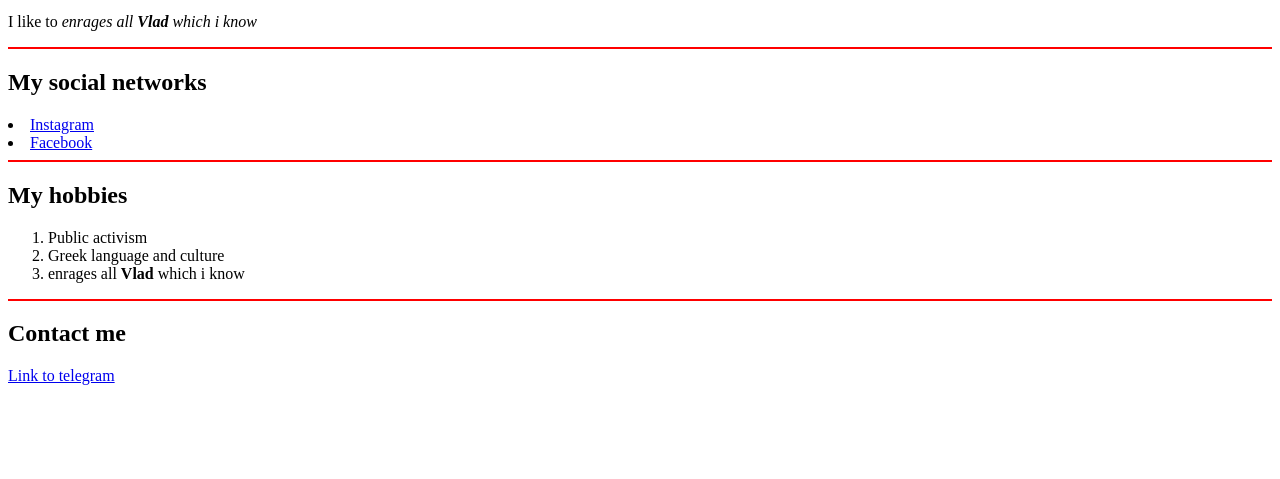
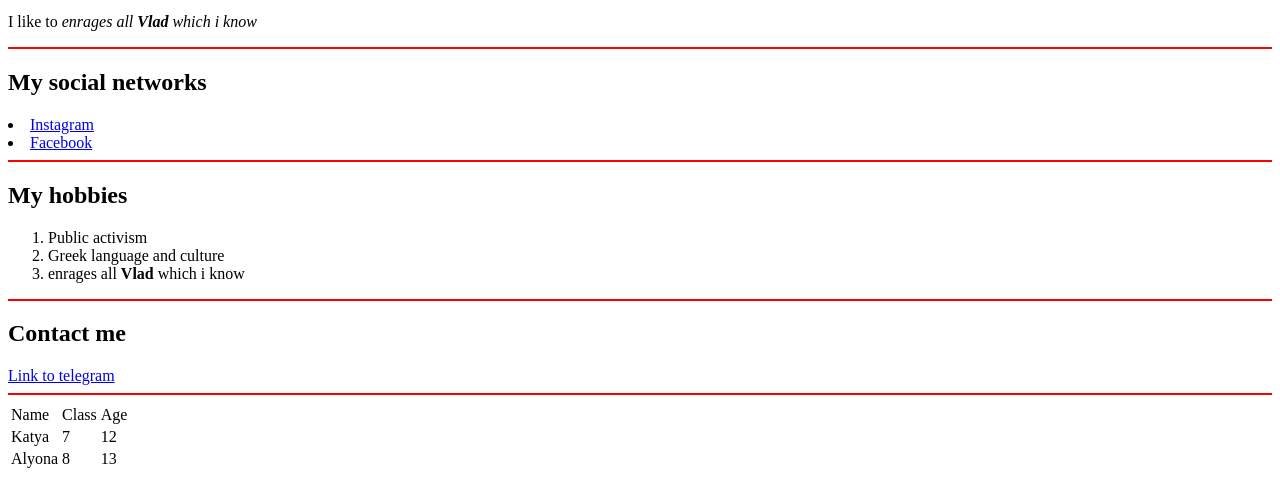
Before and after one commit to bosenko2288/cv, a plain HTML site: page index.html in a window 1280 px wide. Shown: the part 533-1012 px from the top of the page. Before the commit the page ends 926 px from the top, so only its background shows below. Drawn offline with Linux system fonts and the light colour scheme.

Commit message:
Update index.html

```diff
--- a/index.html
+++ b/index.html
@@ -47,5 +47,63 @@ title=-__-
 <h2><b>Contact me </b></h2>
 <a href=https://t.me/ekaterinavirlands>Link to telegram</a>
 
+  <hr>
+
+  <table>
+
+
+    <tr>
+
+      <td>
+        Name
+      </td>
+
+      <td>
+        Class
+      </td>
+
+      <td>
+        Age
+      </td>
+
+    </tr>
+
+
+    <tr>
+
+      <td>
+        Katya
+      </td>
+
+      <td>
+        7
+      </td>
+
+      <td>
+        12
+      </td>
+
+    </tr>
+
+
+    <tr>
+
+      <td>
+        Alyona
+      </td>
+
+      <td>
+        8
+      </td>
+
+      <td>
+        13
+      </td>
+
+    </tr>
+
+
+
+    </table>
 </body>
 </html>
```
